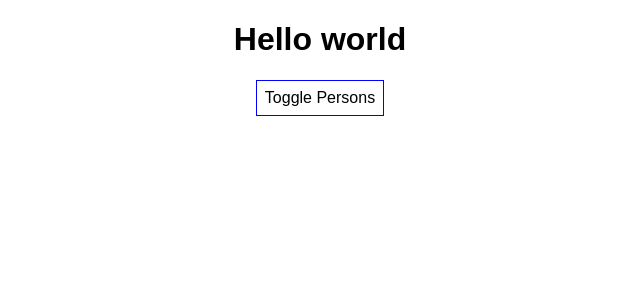
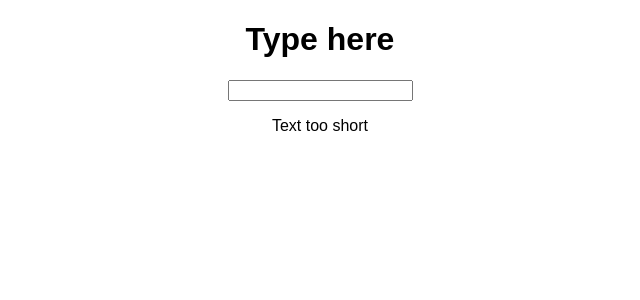
Before and after one commit to AkbarKarshiev/ReactJS-complete-guide, a React (Create React App) app: page / in a window 1280 px wide. Shown: the top 300 px of the page, without its empty margins (320-960 px from the left). Built offline with nearby package versions, Linux system fonts and the light colour scheme.

Commit message:
4.Chapter solution

```diff
--- a/src/App.js
+++ b/src/App.js
@@ -1,80 +1,42 @@
 import React, { Component } from 'react';
 import './App.css';
-import Person from './Person/Person';
+import Validation from './Validation/Validation';
+import Char from './Char/Char';
 
 class App extends Component {
   state = {
-    persons: [
-      { id: 'asfa1', name: 'Max', age: 28 },
-      { id: 'vasdf1', name: 'Manu', age: 29 },
-      { id: 'asdf11', name: 'Stephanie', age: 26 },
-    ],
-    otherState: 'some other value',
-    showPersons: false
+    input: '',
   }
 
-  nameChangedHandler = (event, id) => {
-    const personIndex = this.state.persons.findIndex(p => {
-      return p.id === id;
-    })
-
-    const person = {
-      ...this.state.persons[personIndex]
-    };
-
-    person.name = event.target.value;
-
-    const persons = [...this.state.persons];
-    persons[personIndex] = person;
-
-    this.setState( {persons: persons} );
+  inputChangedHandler = (event) => {
+    this.setState( {input: event.target.value} );
   }
 
-  deletePersonHandler = (personIndex) => {
-    // const persons = this.state.persons.slice();
-    const persons = [...this.state.persons]
-    persons.splice(personIndex, 1);
-    this.setState({persons: persons})
-  }
-
-  togglePersonsHandler = () => {
-    const doesShow = this.state.showPersons;
-    this.setState({showPersons: !doesShow});
+  deleteCharHandler = (index) => {
+    const text = this.state.input.split('');
+    text.splice(index, 1);
+    const updatedText = text.join('');
+    this.setState({input: updatedText})
   }
 
   render() {
-    const style = {
-      backgroundColor: 'white',
-      font: 'inherit',
-      border: '1px solid blue',
-      padding: '8px',
-      cursor: 'pointer'
-    };
-
-    let persons = null;
-
-    if(this.state.showPersons) {
-      persons = (
-        <div>
-          {this.state.persons.map((person, index) => {
-           return <Person
-            click={() => this.deletePersonHandler(index)}
-            name={person.name}
-            age={person.age}
-            key={person.id}
-            changed={(event) => this.nameChangedHandler(event, person.id)} />
-          })}
-        </div>
-      );
-    }
+    const charList = this.state.input.split('').map((ch, index) => {
+      return <Char
+        character={ch}
+        key={index}
+        clicked={() => this.deleteCharHandler(index)}/>;
+    });
 
     return (
       <div className="App">
-       <h1>Hello world</h1>
-       <button
-        style={style}
-        onClick={this.togglePersonsHandler}>Toggle Persons</button>
-        {persons}
+       <h1>Type here</h1>
+       <input
+        type="text"
+        onChange={(event) => this.inputChangedHandler(event)}
+        value={this.state.input}/>
+       <p>{this.state.input}</p>
+       <Validation inputLength={this.state.input.length}/>
+      {charList}
       </div>
     );
   }
--- /dev/null
+++ b/src/Char/Char.js
@@ -0,0 +1,18 @@
+import React from 'react';
+
+const char = (props) => {
+    const style = {
+        display: 'inline-block',
+        padding: '16px',
+        margin: '16px',
+        border: '1px solid black',
+        textAlign: 'center'
+    };
+    return (
+        <div style={style} onClick={props.clicked}>
+            {props.character}
+        </div>
+    );
+};
+
+export default char;
--- a/src/Person/Person.css
+++ /dev/null
@@ -1,8 +0,0 @@
-.Person {
-    width: 60%;
-    margin: 16px auto;
-    border: 1px solid #eee;
-    box-shadow: 0 2px 3px #ccc;
-    padding: 16px;
-    text-align: center;
-}
--- a/src/Person/Person.js
+++ /dev/null
@@ -1,14 +0,0 @@
-import React from 'react';
-import './Person.css';
-
-const person = (props) => {
-    return (
-        <div className="Person">
-            <p onClick={props.click}>I'm {props.name} and I am {props.age} years old!</p>
-            <p>{props.children}</p>
-            <input type="text" onChange={props.changed} value={props.name}/>
-        </div>
-    )
-};
-
-export default person;
--- /dev/null
+++ b/src/Validation/Validation.js
@@ -0,0 +1,16 @@
+import React from 'react';
+
+const validation = (props) => {
+    let validationMessage = 'Text long enough';
+
+    if (props.inputLength <= 5) {
+        validationMessage = "Text too short";
+    }
+
+    return (
+        <div>
+            <p>{validationMessage}</p>
+        </div>
+    );
+}
+export default validation;
```
